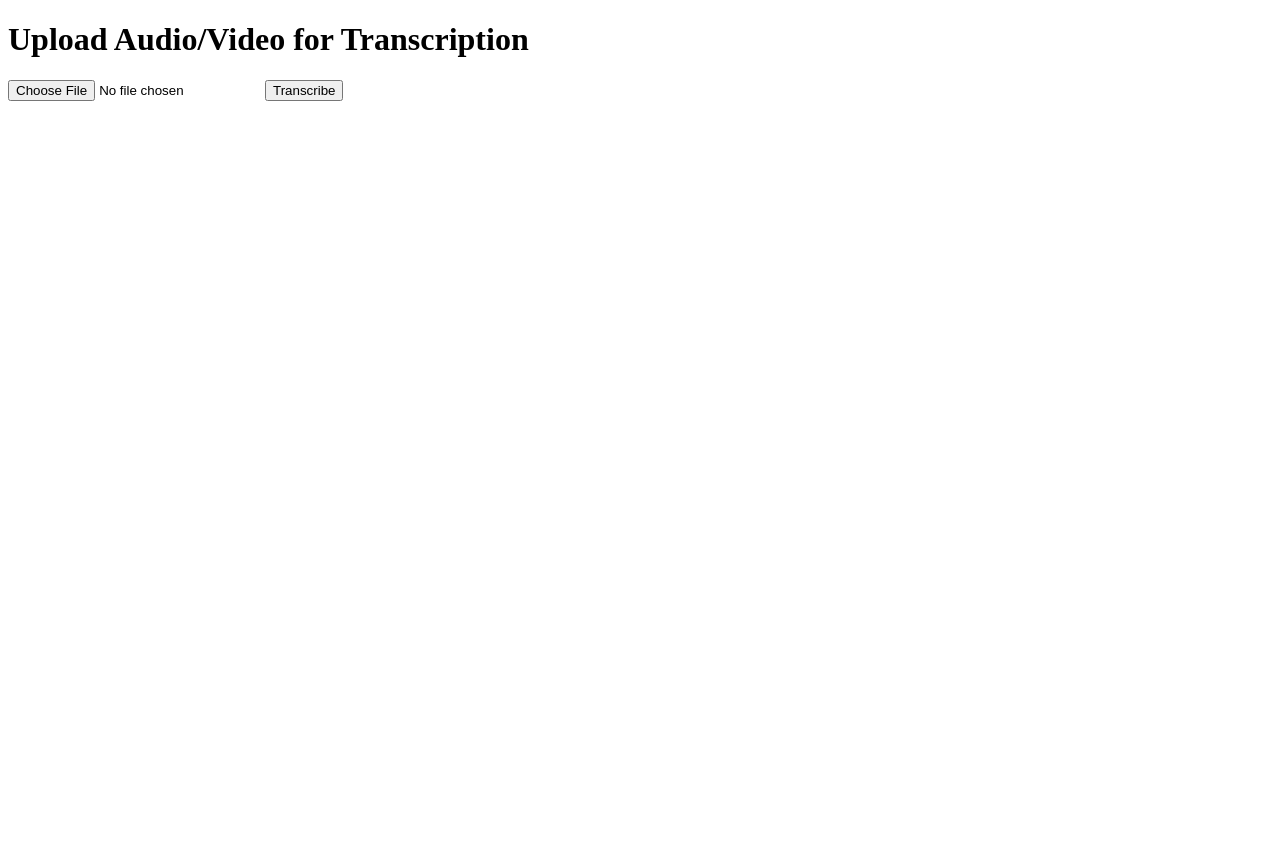
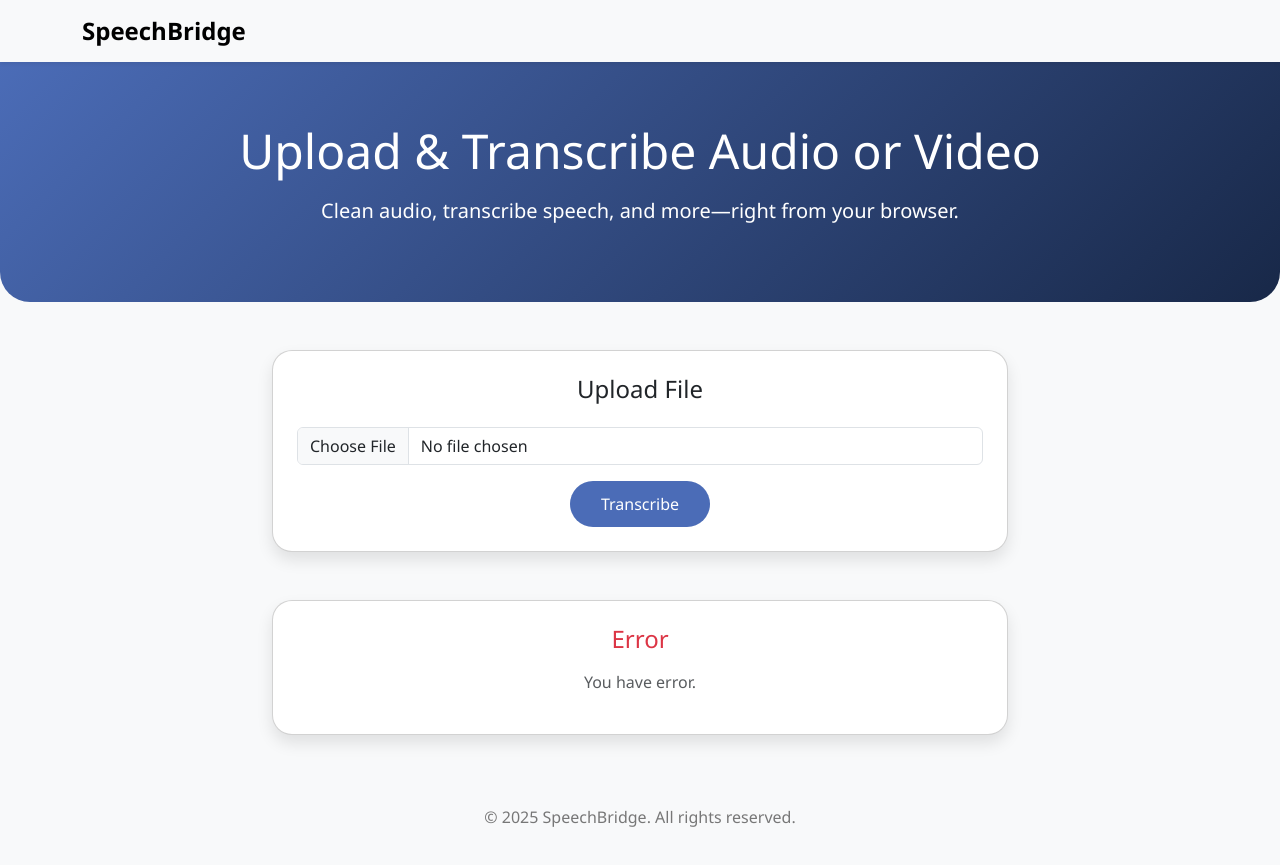
Before and after one commit to VictorAbhi/speechbridge, a Flask app: page / in a window 1280 px wide. Before the commit the page ends 101 px from the top, so only its background shows below. Run offline with Flask 3, Linux system fonts and the light colour scheme.

Commit message:
work on index file for frontentd

```diff
--- a/webapp/templates/index.html
+++ b/webapp/templates/index.html
@@ -2,17 +2,97 @@
 <html lang="en">
 <head>
     <meta charset="UTF-8">
-    <title>Transcription App</title>
+    <meta name="viewport" content="width=device-width, initial-scale=1.0">
+    <title>SpeechBridge - Transcribe Audio & Video</title>
+    <link href="https://cdn.jsdelivr.net/npm/bootstrap@5.3.0/dist/css/bootstrap.min.css" rel="stylesheet">
+    <style>
+        body {
+            background-color: #f8f9fa;
+            font-family: 'Segoe UI', Tahoma, Geneva, Verdana, sans-serif;
+        }
+        .navbar-brand {
+            font-weight: bold;
+            font-size: 1.5rem;
+        }
+        .hero-section {
+            padding: 60px 20px;
+            text-align: center;
+            background: linear-gradient(135deg, #4b6cb7, #182848);
+            color: white;
+            border-radius: 0 0 30px 30px;
+        }
+        .card {
+            border-radius: 20px;
+            box-shadow: 0 8px 16px rgba(0,0,0,0.1);
+        }
+        .btn-custom {
+            background-color: #4b6cb7;
+            color: white;
+            border-radius: 30px;
+            padding: 10px 30px;
+        }
+        footer {
+            margin-top: 50px;
+            padding: 20px 0;
+            text-align: center;
+            color: #777;
+        }
+    </style>
 </head>
 <body>
-    <h1>Upload Audio/Video for Transcription</h1>
-    <form method="POST" enctype="multipart/form-data">
-        <input type="file" name="file" accept="audio/*,video/*" required>
-        <button type="submit">Transcribe</button>
-    </form>
-    {% if transcript %}
-        <h2>Transcription:</h2>
-        <p>{{ transcript }}</p>
-    {% endif %}
+
+<nav class="navbar navbar-expand-lg navbar-light bg-light shadow-sm">
+    <div class="container">
+        <a class="navbar-brand" href="#">SpeechBridge</a>
+    </div>
+</nav>
+
+<section class="hero-section">
+    <div class="container">
+        <h1 class="display-5">Upload & Transcribe Audio or Video</h1>
+        <p class="lead mt-3">Clean audio, transcribe speech, and more—right from your browser.</p>
+    </div>
+</section>
+
+<div class="container my-5">
+    <div class="row justify-content-center">
+        <div class="col-md-8">
+            <div class="card p-4">
+                <h4 class="mb-4 text-center">Upload File</h4>
+                <form action="/" method="post" enctype="multipart/form-data">
+                    <div class="mb-3">
+                        <input class="form-control" type="file" name="file" accept="audio/*,video/*" required>
+                    </div>
+                    <div class="text-center">
+                        <button type="submit" class="btn btn-custom">Transcribe</button>
+                    </div>
+                </form>
+            </div>
+
+
+
+            {% if transcript %}
+            <div class="card p-4 mt-5">
+                <h4 class="mb-3 text-center">Transcription Result</h4>
+                <div id="transcription-result">
+                    <p class="text-muted text-center">{{ transcript }}</p>
+                </div>
+            </div>
+            {% endif %}
+
+            <div class="card p-4 mt-5">
+                <h4 class="mb-3 text-center text-danger">Error</h4>
+                <div id="error-message">
+                    <p class="text-muted text-center">You have error.</p>
+                </div>
+            </div>
+        </div>
+    </div>
+</div>
+
+<footer>
+    <p>&copy; 2025 SpeechBridge. All rights reserved.</p>
+</footer>
+
 </body>
 </html>
```
